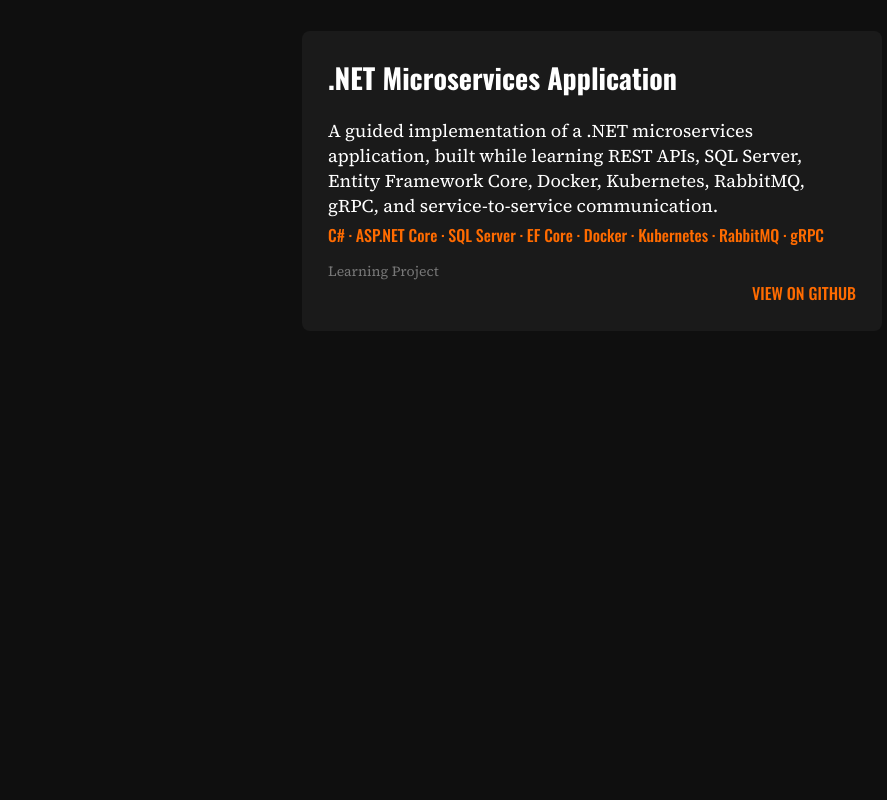
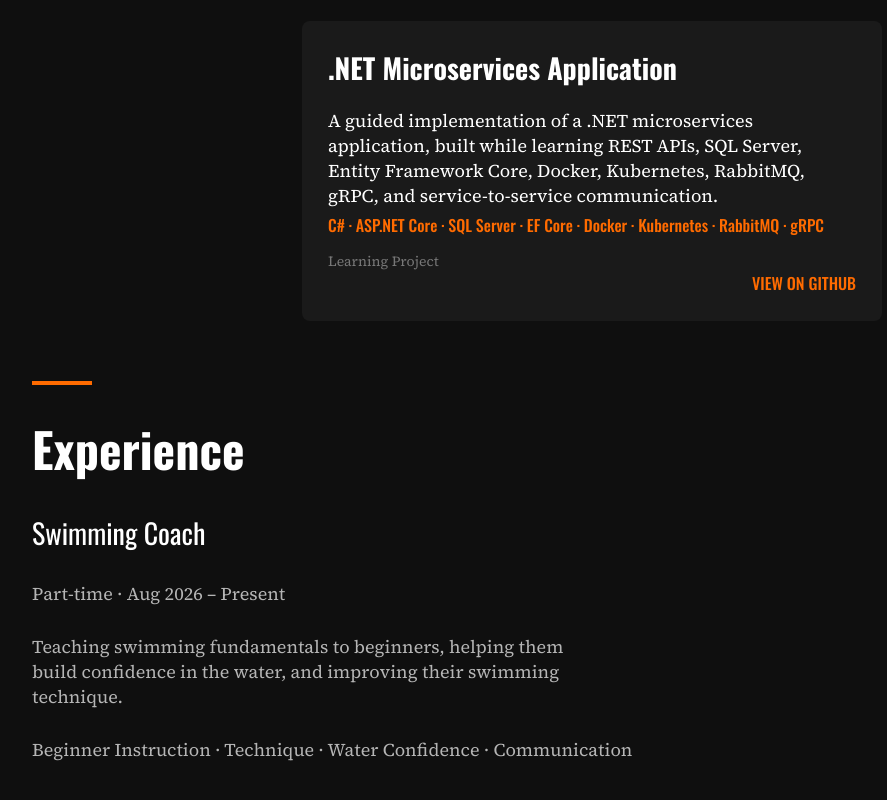
Before and after one commit to ZiadGawad/portfolio, a React (Vite) app in the folder ziad-portfolio/: page / in a window 1280 px wide. Shown: the part 2151-2951 px from the top of the page, without its empty margins (48-935 px from the left). Before the commit the page ends 2482 px from the top, so only its background shows below. Built offline with nearby package versions, Linux system fonts and the light colour scheme.

Commit message:
Add Experience Section

```diff
--- a/ziad-portfolio/src/App.jsx
+++ b/ziad-portfolio/src/App.jsx
@@ -1,8 +1,9 @@
-import './App.css'
-import Navbar from './components/Navbar/Navbar.jsx'
-import Hero from './components/Hero/Hero.jsx'
-import About from './components/About/About.jsx'
-import Projects from './components/Projects/Projects.jsx'
+import './App.css';
+import Navbar from './components/Navbar/Navbar.jsx';
+import Hero from './components/Hero/Hero.jsx';
+import About from './components/About/About.jsx';
+import Projects from './components/Projects/Projects.jsx';
+import Experience from './components/Experience/Experience.jsx';
 
 function App() {
 
@@ -12,6 +13,7 @@
       <Hero/>
       <About/>
       <Projects/>
+      <Experience/>
     </>
   )
 }
--- a/ziad-portfolio/src/components/Experience/Experience.css
+++ b/ziad-portfolio/src/components/Experience/Experience.css
@@ -0,0 +1,51 @@
+.experience {
+    padding: 0 80px;
+    min-height: 500px;
+    margin-top: 60px;
+}
+
+.experience-content {
+    display: flex;
+    flex-direction: column;
+    gap: 28px;
+}
+
+.section-accent {
+    width: 60px;
+    height: 4px;
+    background-color: #ff6b00;
+}
+
+.experience-content h2 {
+    font-family: "Oswald", serif;
+    font-size: 48px;
+    font-weight: bold;
+}
+
+.experience-title {
+    font-family: "Oswald", serif;
+    font-size: 28px;
+    font-weight: 400;
+}
+
+.experience-time {
+    font-family: "Source Serif 4", serif;
+    font-size: 18px;
+    font-weight: 400;
+    color: #b5b5b5;
+}
+
+.experience-description {
+    width: 550px;
+    font-family: "Source Serif 4", serif;
+    font-size: 18px;
+    font-weight: 400;
+    color: #b5b5b5;
+}
+
+.experience-skills {
+    font-family: "Source Serif 4", serif;
+    font-size: 18px;
+    font-weight: 400;
+    color: #b5b5b5;
+}
--- a/ziad-portfolio/src/components/Experience/Experience.jsx
+++ b/ziad-portfolio/src/components/Experience/Experience.jsx
@@ -0,0 +1,26 @@
+import "./Experience.css";
+
+function Experience() {
+    return(
+        <section className="experience">
+            <div className="experience-content">
+                <div className="section-accent"></div>
+
+                <h2>Experience</h2>
+
+                <p className="experience-title">Swimming Coach</p>
+                <p className="experience-time">Part-time · Aug 2026 – Present</p>
+
+                <p className="experience-description">
+                    Teaching swimming fundamentals to beginners,
+                    helping them build confidence in the water,
+                    and improving their swimming technique.
+                </p>
+
+                <p className="experience-skills">Beginner Instruction · Technique · Water Confidence · Communication</p>
+            </div>
+        </section>
+    );
+}
+
+export default Experience;
--- a/ziad-portfolio/src/components/Projects/Projects.css
+++ b/ziad-portfolio/src/components/Projects/Projects.css
@@ -1,5 +1,5 @@
 .projects {
-    min-height: 971px;
+    min-height: 900px;
     padding: 0 80px;
 }
 
@@ -12,7 +12,7 @@
     font-family: "Oswald", serif;
     font-size: 48px;
     font-weight: bold;
-    margin-top: 70px;
+    margin-top: 60px;
     margin-bottom: 50px;
 }
 
```
